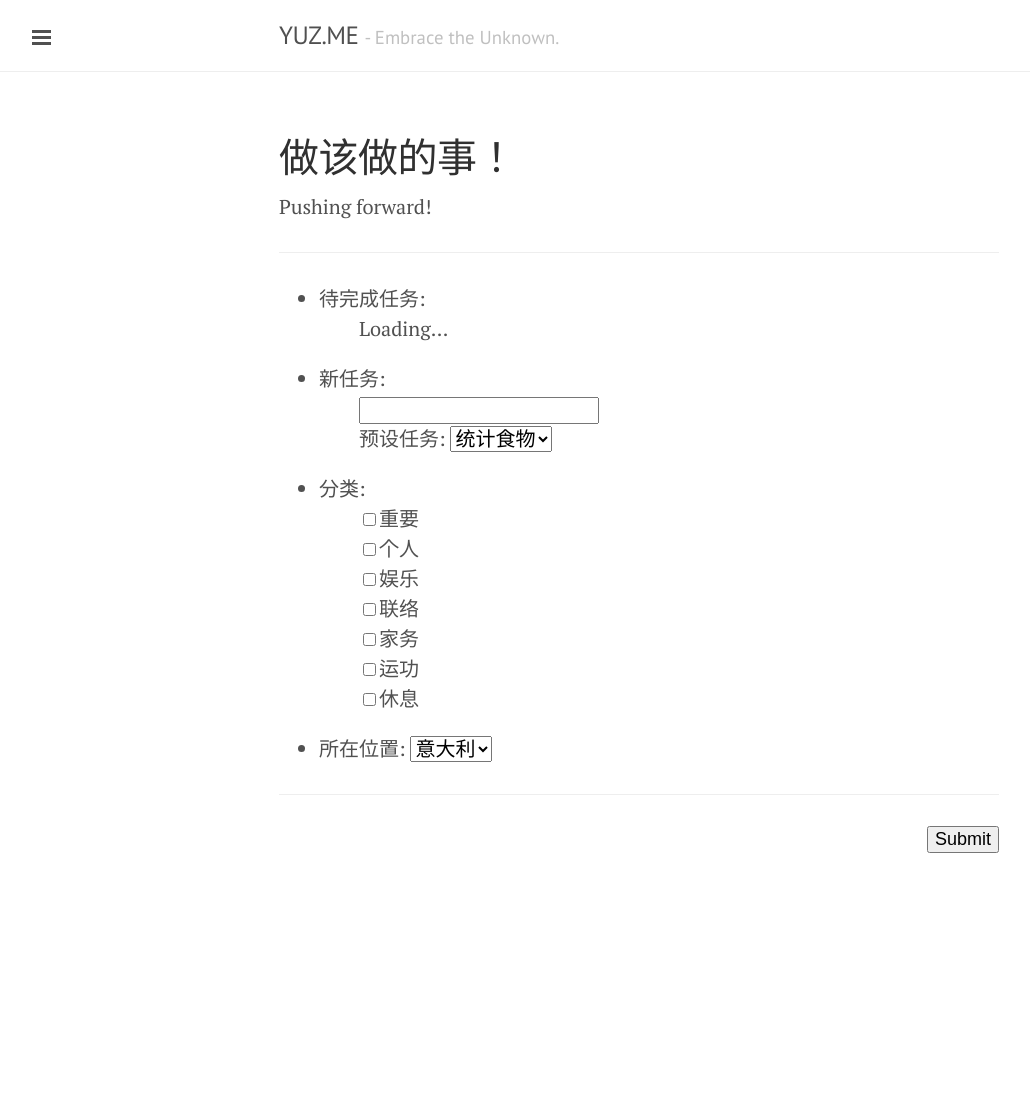
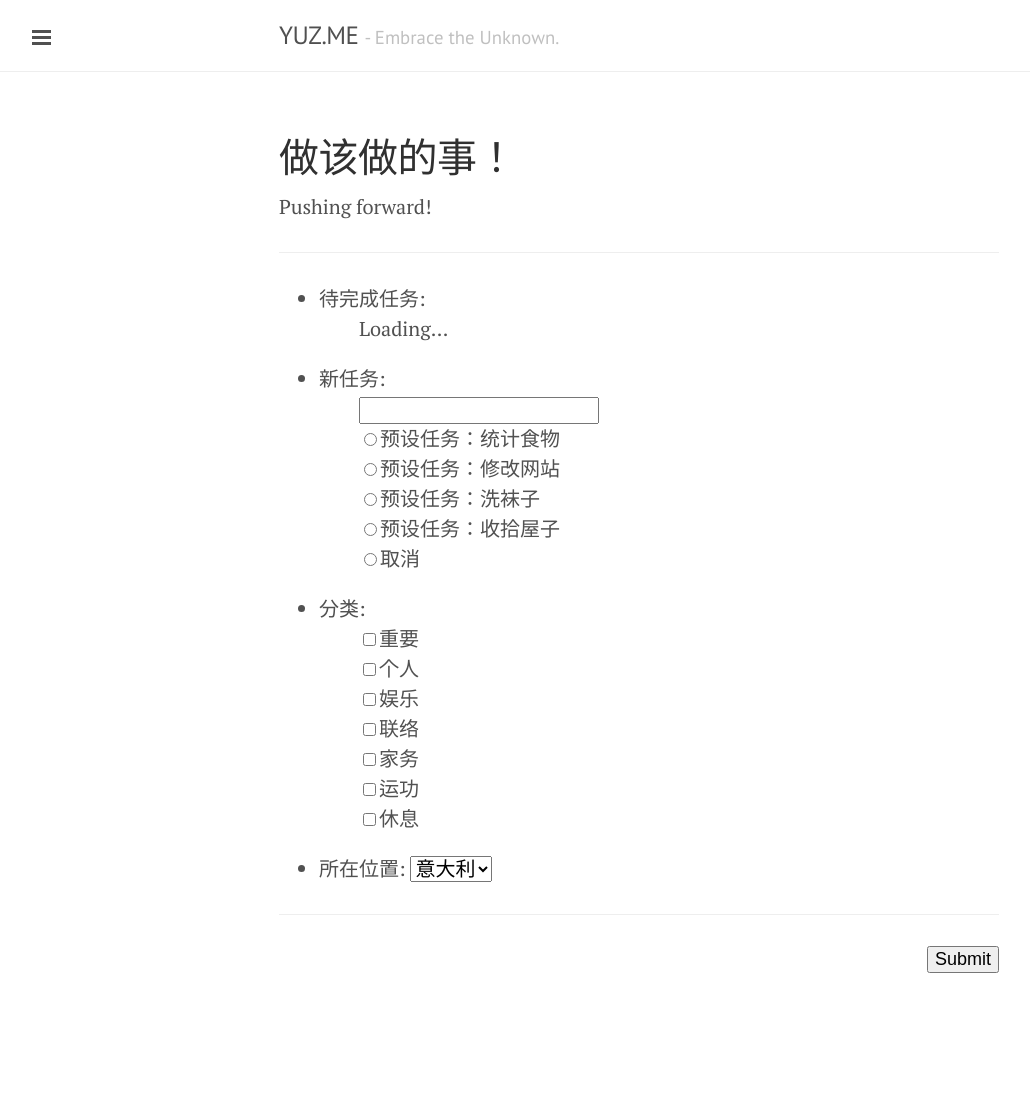
Before and after one commit to yusite/yuz.me, a Jekyll site: the page built from log.md, in a window 1280 px wide. Shown: the whole page, without its empty margins (1-1031 px from the left). Built offline with Jekyll 4.4.1, drawn with Linux system fonts in a browser that asks for light colours; Markdown is read by kramdown in place of the engine named in the settings; before the commit the page ends 973 px from its top, so only the background shows below that.

Commit message:
update log page

```diff
--- a/log.md
+++ b/log.md
@@ -21,14 +21,11 @@ Pushing forward!
 <li>新任务:
 <ul style="list-style:none;">
 <li><input type="text" name="create" style="font-size:18px;"></li>
-<li>预设任务:
-<select name="create" style="font-size:20px;">
-<option value="统计食物">统计食物</option>
-<option value="修改网站">修改网站</option>
-<option value="洗袜子">洗袜子</option>
-<option value="收拾屋子">收拾屋子</option>
-</select>
-</li>
+<li><input type="radio" id="b1" name="create" value="统计食物"><label for="b1">预设任务：统计食物</label></li>
+<li><input type="radio" id="b2" name="create" value="修改网站"><label for="b2">预设任务：修改网站</label></li>
+<li><input type="radio" id="b3" name="create" value="洗袜子"><label for="b3">预设任务：洗袜子</label></li>
+<li><input type="radio" id="b4" name="create" value="收拾屋子"><label for="b4">预设任务：收拾屋子</label></li>
+<li><input type="radio" id="bf" name="create" value=""><label for="bf">取消</label></li>
 </ul>
 </li>
 <li>分类:
```
